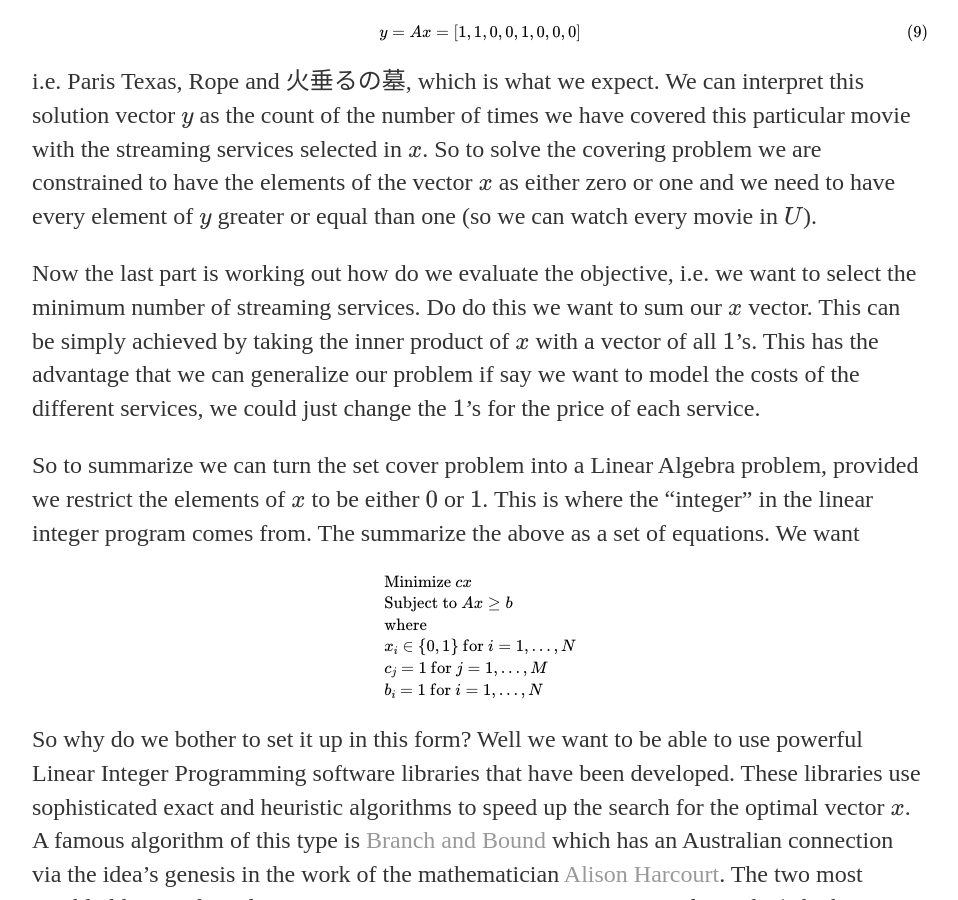
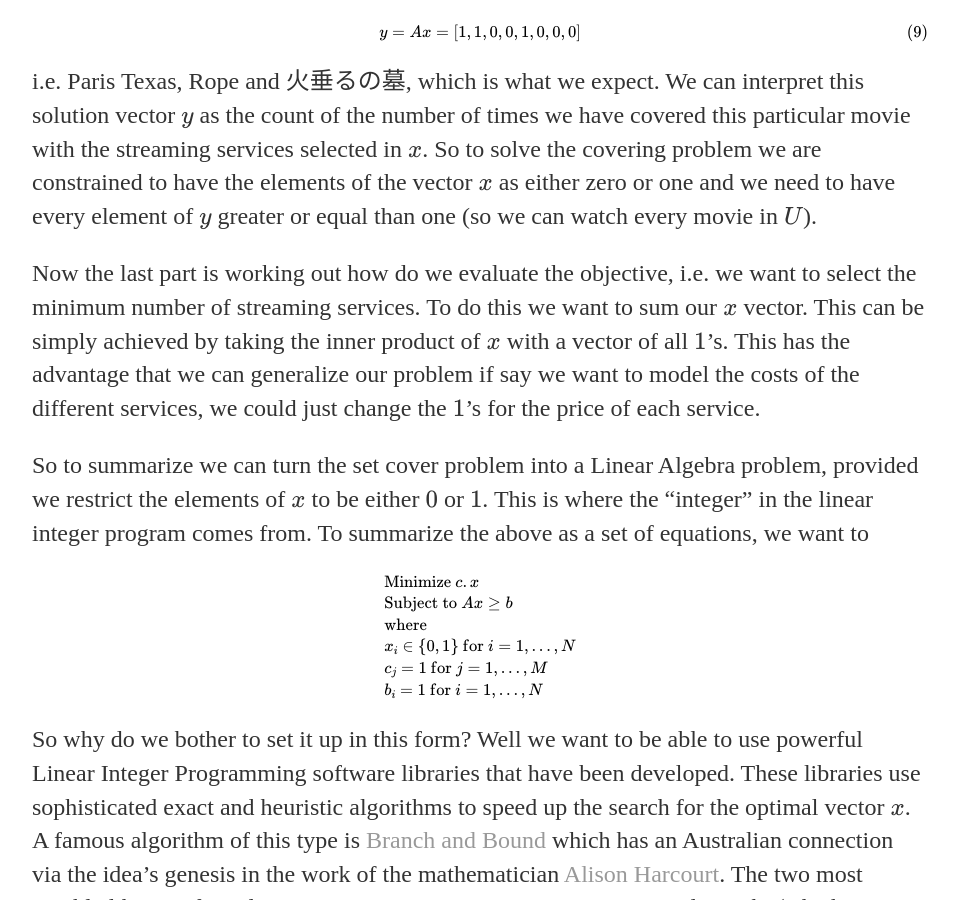
Before and after one commit to PaulBellette/PaulBellette.github.io, a Jekyll site: the page built from _posts/2020-03-22-Set-Covering.md, in a window 1280 px wide and 900 px high, scrolled down 2464 px. Shown: the whole window, without its empty margins (160-1118 px from the left). Built offline with Jekyll 4.4.1, drawn with Linux system fonts in a browser that asks for light colours; formulas are drawn with MathJax 3.

Commit message:
more typos
Thanks again K

```diff
--- a/_posts/2020-03-22-Set-Covering.md
+++ b/_posts/2020-03-22-Set-Covering.md
@@ -43,13 +43,13 @@ $$ y = Ax = [1, 1, 0, 0, 1, 0, 0, 0] $$
 
 i.e. Paris Texas, Rope and 火垂るの墓, which is what we expect. We can interpret this solution vector $y$ as the count of the number of times we have covered this particular movie with the streaming services selected in $x$. So to solve the covering problem we are constrained to have the elements of the vector $x$ as either zero or one and we need to have every element of $y$ greater or equal than one (so we can watch every movie in $U$).
 
-Now the last part is working out how do we evaluate the objective, i.e. we want to select the minimum number of streaming services. Do do this we want to sum our $x$ vector. This can be simply achieved by taking the inner product of $x$ with a vector of all $1$'s. This has the advantage that we can generalize our problem if say we want to model the costs of the different services, we could just change the $1$'s for the price of each service.
+Now the last part is working out how do we evaluate the objective, i.e. we want to select the minimum number of streaming services. To do this we want to sum our $x$ vector. This can be simply achieved by taking the inner product of $x$ with a vector of all $1$'s. This has the advantage that we can generalize our problem if say we want to model the costs of the different services, we could just change the $1$'s for the price of each service.
 
-So to summarize we can turn the set cover problem into a Linear Algebra problem, provided we restrict the elements of $x$ to be either $0$ or $1$. This is where the "integer" in the linear integer program comes from. The summarize the above as a set of equations. We want
+So to summarize we can turn the set cover problem into a Linear Algebra problem, provided we restrict the elements of $x$ to be either $0$ or $1$. This is where the "integer" in the linear integer program comes from. To summarize the above as a set of equations, we want to
 
 $$
 \begin{align*}
-& \textrm{Minimize    } cx\\
+& \textrm{Minimize    } c.x\\
 & \textrm{Subject to    }  Ax \geq b\\
 & \textrm{where}\\
 & x_{i} \in \{0,1\} \textrm{ for } i = 1,...,N\\
```
